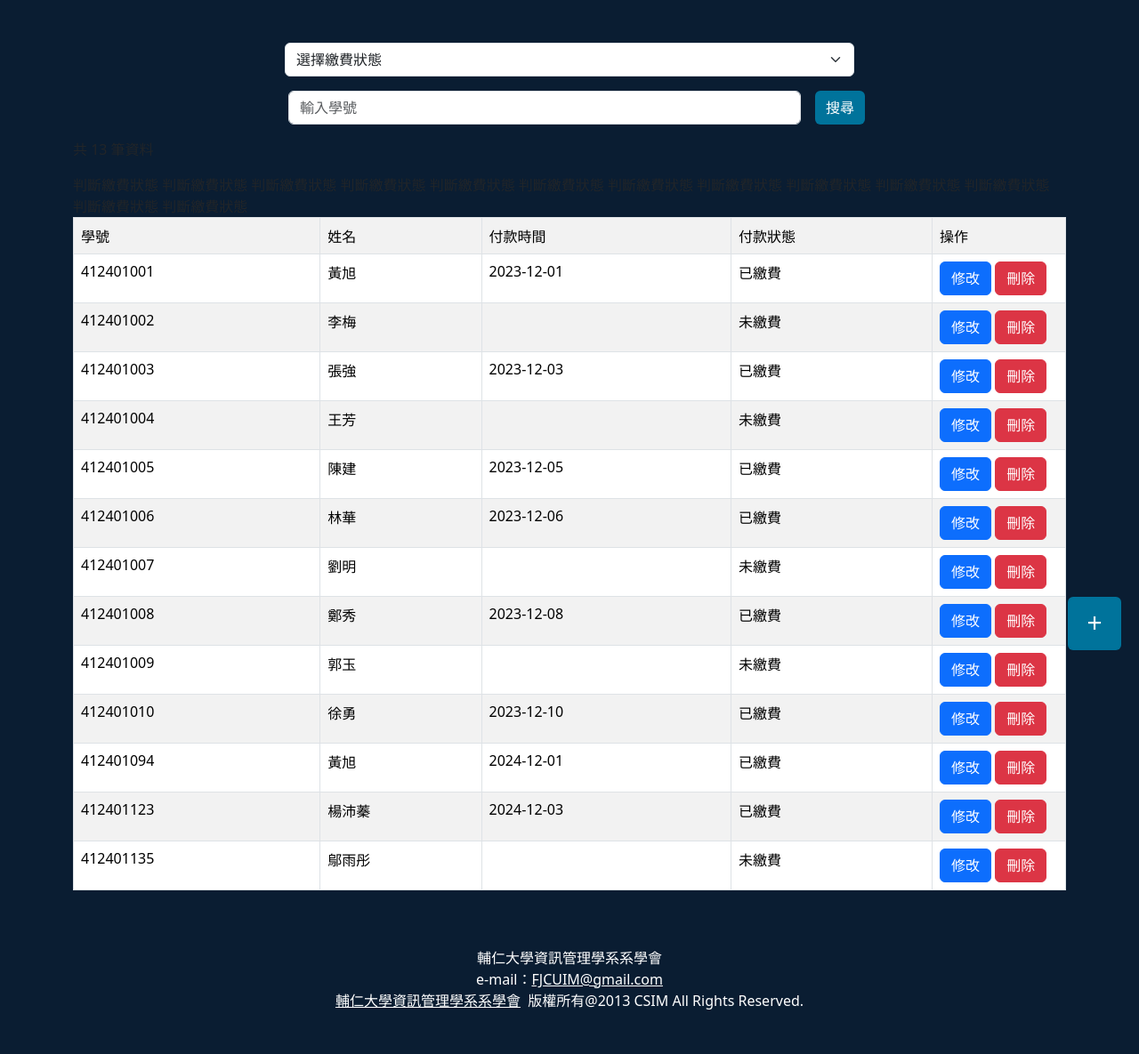
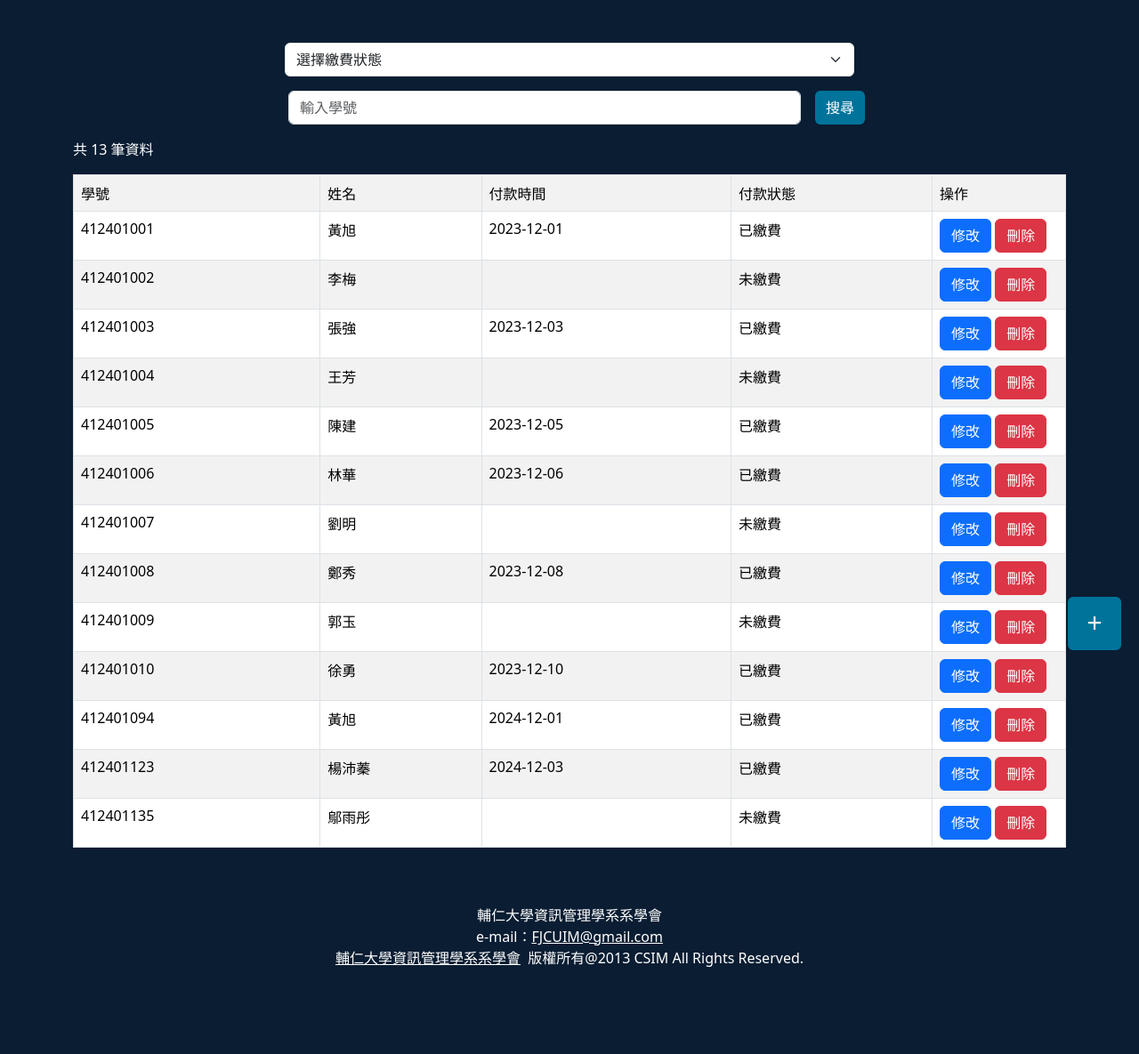
Before and after one commit to Capybara094/-, a PHP site: page /fee.php in a window 1280 px wide. Shown: the part 49-1234 px from the top of the page at 89% size. After the commit the page ends 1136 px from the top, so only its background shows below. Run offline with PHP 8.4, Linux system fonts and the light colour scheme; a user stored in the database is signed in; data comes from the database, SQL or seed files in the repository.

Commit message:
改顏色

```diff
--- a/web/fee.php
+++ b/web/fee.php
@@ -73,7 +73,7 @@ $result = mysqli_query($conn, $sql);
   <a href="insert_pay.php" class="btn door position-fixed bottom-0 end-0" style="font-size: 30px; width: 60px; height: 60px; margin: 20px;">+</a>
 </form>
 
-<div class="container mt-3">
+<div class="container mt-3 text-white">
   <p>共 <?=$totalRecords?> 筆資料</p>
 </div>
 
@@ -94,7 +94,7 @@ $result = mysqli_query($conn, $sql);
       <td><?=$row["Stu_id"]?></td>
       <td><?=$row["name"]?></td>
       <td><?=$row["pay_date"]?></td>
-      <td><?=$row["status"] == 'Y' ? '已繳費' : '未繳費'?></td>  判斷繳費狀態
+      <td><?=$row["status"] == 'Y' ? '已繳費' : '未繳費'?></td>
 
         <td style="width: 150px;">
           <a href="update_pay.php?Stu_id=<?=$row["Stu_id"]?>" class="btn btn-primary">修改</a>
```
